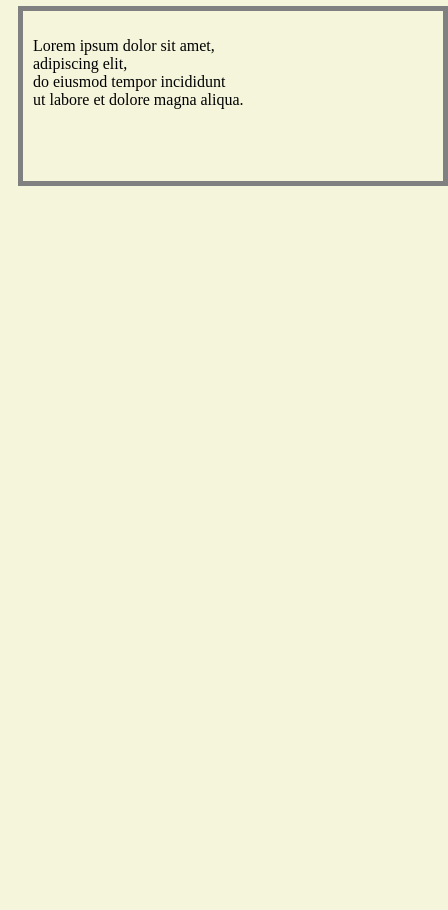
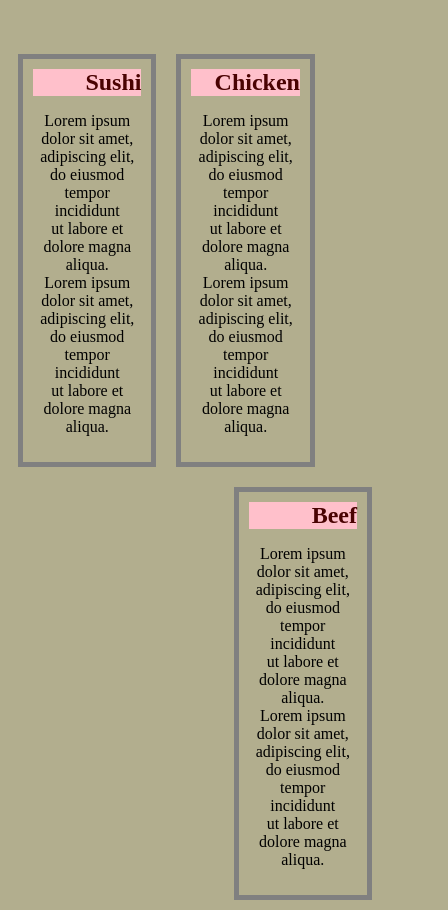
Before and after one commit to SuperSamm/Module2-Solution, a plain HTML site: page index.html in a window 390 px wide. Shown: the part 75-985 px from the top of the page, 448 px wide, since content can reach past the window. Before the commit the page ends 844 px from the top, so only its background shows below. Drawn offline with Linux system fonts and the light colour scheme.

Commit message:
Adding Media Queries

```diff
--- a/index.html
+++ b/index.html
@@ -9,14 +9,35 @@
 </head>
 
 <body>
-    <h1 align="center">Our Menu</h1>
-    <div>
+    <header>
+        <h1>Our Menu</h1>
+    </header>
 
+    <div id="FirstBox">
+
+        <h2>Sushi</h2>
         <p>Lorem ipsum dolor sit amet,<br> adipiscing elit,<br> do eiusmod tempor incididunt
+            <br> ut labore et dolore magna aliqua.<br>Lorem ipsum dolor sit amet,<br> adipiscing elit,<br> do eiusmod tempor incididunt
             <br> ut labore et dolore magna aliqua.
         </p>
     </div>
-    <p></p>
+    <div id="SecondBox">
+        <h2>Chicken</h2>
+        <p>Lorem ipsum dolor sit amet,<br> adipiscing elit,<br> do eiusmod tempor incididunt
+            <br> ut labore et dolore magna aliqua.<br>Lorem ipsum dolor sit amet,<br> adipiscing elit,<br> do eiusmod tempor incididunt
+            <br> ut labore et dolore magna aliqua.
+        </p>
+    </div>
+    <div id="ThirdBox">
+        <h2>Beef</h2>
+        <p>Lorem ipsum dolor sit amet,<br> adipiscing elit,<br> do eiusmod tempor incididunt
+            <br> ut labore et dolore magna aliqua.<br>Lorem ipsum dolor sit amet,<br> adipiscing elit,<br> do eiusmod tempor incididunt
+            <br> ut labore et dolore magna aliqua.
+        </p>
+    </div>
+    <p>
+
+    </p>
 
 </body>
 
--- a/style.css
+++ b/style.css
@@ -1,16 +1,98 @@
 body{
-    background-color: beige;
+    background-color: #B2AE8E;
+}
+header{
+    margin-bottom: 60px;
+    text-decoration: solid;
+    text-decoration-thickness: 10px;
 }
 h1 {
     font-family: 'Lucida Sans', 'Lucida Sans Regular', 'Lucida Grande', 'Lucida Sans Unicode', Geneva, Verdana, sans-serif;
     font-size: 24;
     color: rgb(74, 2, 2);
+    text-decoration: solid;
+    text-decoration-thickness: 10px;
+    text-align: center;
 }
+h2 {
+    font-family: 'Times New Roman', Times, serif;
+    font-size: 15;
+    color: rgb(74, 2, 2);
+    background-color: pink;
+    background-size: auto;
+    text-align: right;
+    margin-top: 0%;
+    margin-bottom: 5px;
+    margin-right: 0%;
 
-div {
-    width: 400px;
-    height: 150px;
+}
+p{
+    font-family: 'Times New Roman', Times, serif;
+    font-size: 11;
+    color: rgb(0, 0, 0);
+    background-size: auto;
+    text-align:center;
+}
+#FirstBox{
+    size: 33%;
+    float: left;
+    max-width: 33%;
+    min-width: 29%;
+    width:min-content;
+    height: auto;
+    padding: 10px;
+    margin-right: auto;
+    margin-left: auto;
+    border: 5px solid gray;
+    margin: 10px;
+}
+#SecondBox{
+    size: 33%;
+    float: inline-start;
+    max-width: 33%;
+    min-width: 29%;
+    width:min-content;
+    height:auto;
     padding: 10px;
     border: 5px solid gray;
-    margin: 10px;;
+    margin-right: auto;
+    margin-left: auto;
+    margin: 10px;
 }
+#ThirdBox{
+    size: 33%;
+    float:inline-end;
+    max-width: 33%;
+    min-width: 29%;
+    width:min-content;
+    height: auto;
+    padding: 10px;
+    margin-right: auto;
+    margin-left: auto;
+    border: 5px solid gray;
+    margin: 10px;
+}
+@media screen and (max-width: 991px) and (min-width: 768px) {
+    #FirstBox{
+        float: left;
+        max-width: 49%;
+        object-fit: fill;
+        height: auto;
+    }
+    #SecondBox{
+        float: inline-end;
+        max-width: 49%;
+        object-fit: fill;
+        width:fit-content;
+        height:auto;
+    }
+    #ThirdBox{
+        float:inline-start;
+        max-width: 100%;
+        object-fit: fill;
+        width: fit-content;
+        width:min-content;
+        height: auto;
+    }
+
+}
```
